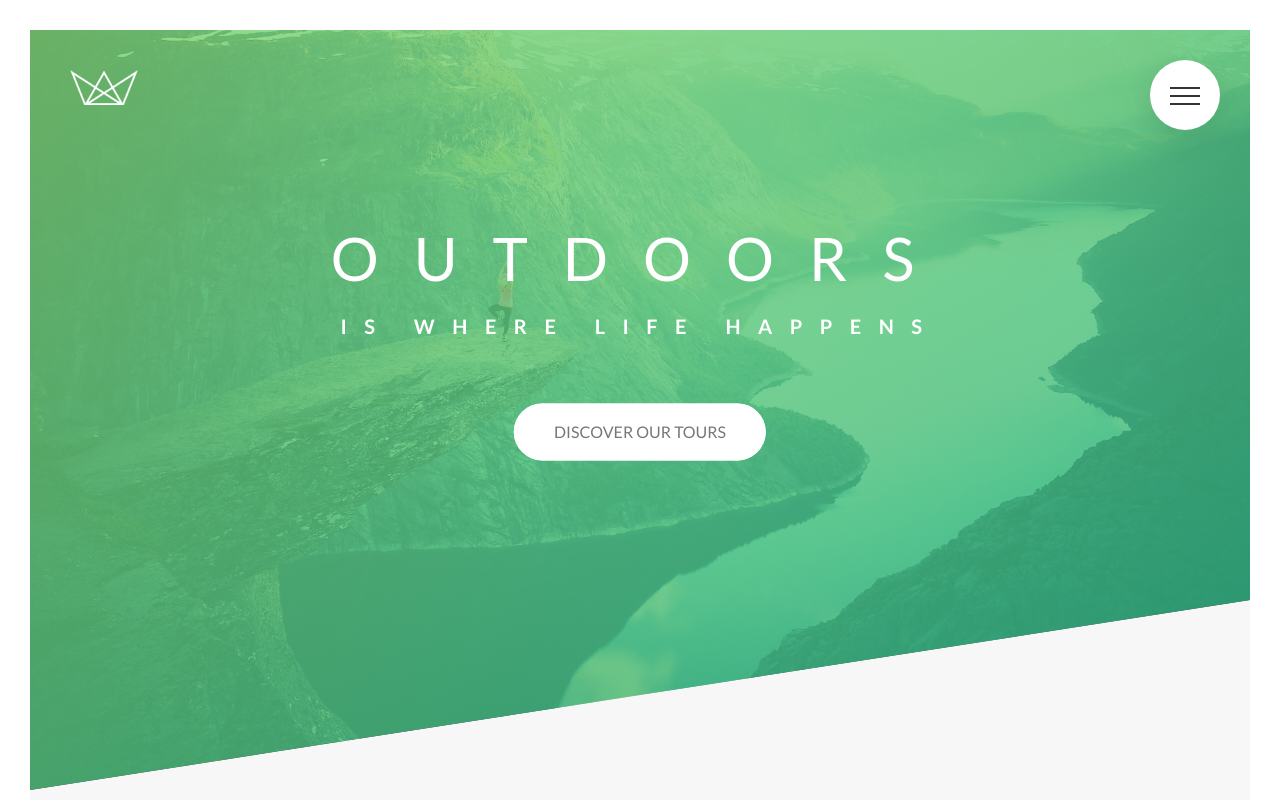
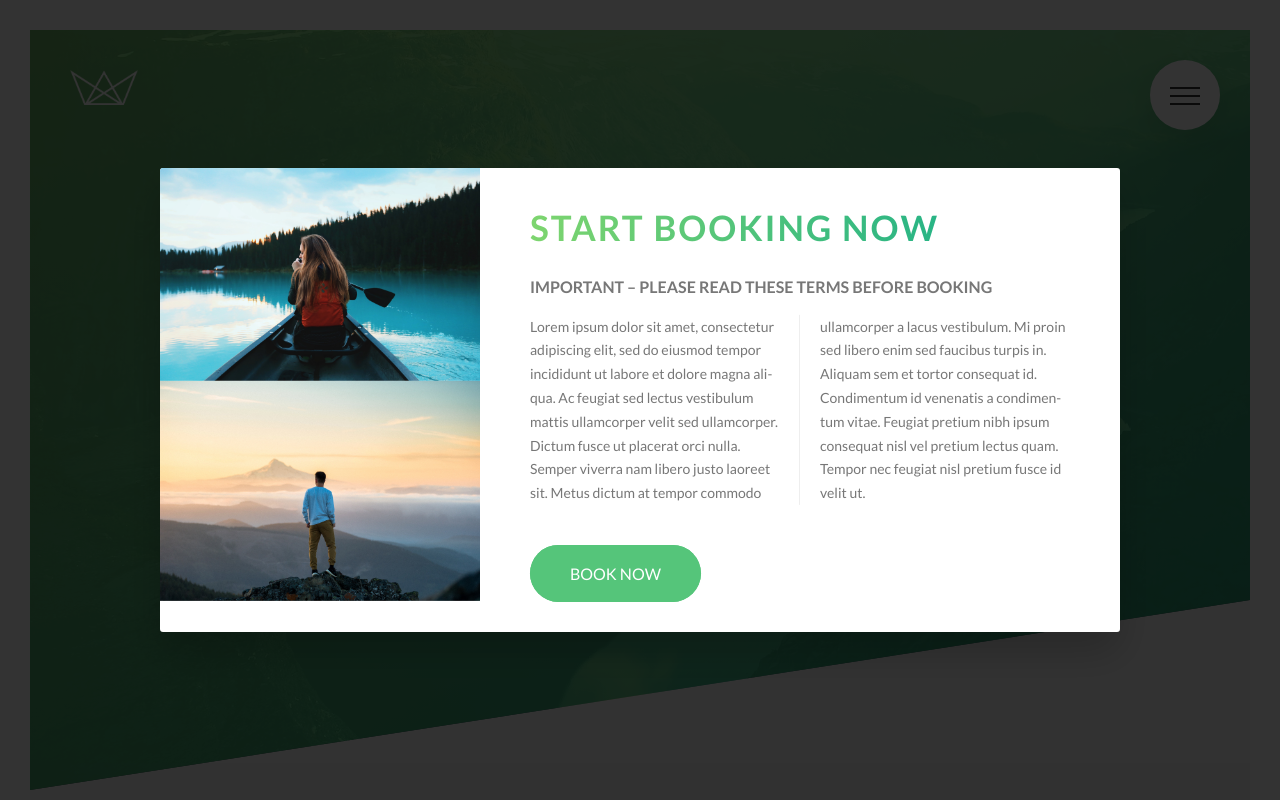
Before and after one commit to paul-blackwell/-Advanced-CSS-and-Sass-Flexbox-Grid-Animations-and-More, a website: page Natours/starter/index.html in a window 1280 px wide. Shown: the top 800 px of the page. Drawn offline with Linux system fonts and the light colour scheme.

Commit message:
Building a Pure CSS Popup - Part 1

```diff
--- a/Natours/starter/index.html
+++ b/Natours/starter/index.html
@@ -338,6 +338,23 @@
         </div>
     </footer>
 
+    <div class="popup">
+        <div class="popup__content">
+            <div class="popup__left">
+                <img src="img/nat-8.jpg" alt="Tour Photo" class="popup__img">
+                <img src="img/nat-9.jpg" alt="Tour Photo" class="popup__img">
+            </div>
+            <div class="popup__right">
+                <h2 class="heading-secondary u-margin-bottom-small">Start booking now</h2>
+                <h3 class="heading-tertiary u-margin-bottom-small">Important &ndash; Please read these terms before booking</h3>
+                <p class="popup__text">
+                    Lorem ipsum dolor sit amet, consectetur adipiscing elit, sed do eiusmod tempor incididunt ut labore et dolore magna aliqua. Ac feugiat sed lectus vestibulum mattis ullamcorper velit sed ullamcorper. Dictum fusce ut placerat orci nulla. Semper viverra nam libero justo laoreet sit. Metus dictum at tempor commodo ullamcorper a lacus vestibulum. Mi proin sed libero enim sed faucibus turpis in. Aliquam sem et tortor consequat id. Condimentum id venenatis a condimentum vitae. Feugiat pretium nibh ipsum consequat nisl vel pretium lectus quam. Tempor nec feugiat nisl pretium fusce id velit ut.
+                </p>
+                <a href="#" class="btn btn--green">Book now</a>
+            </div>
+        </div>
+    </div>
+
     <!-- Just to show how to use a frid using floats in css-->
     <!-- <section class="grid-test">
         <div class="row">
--- a/Natours/starter/sass/abstracts/_mixins.scss
+++ b/Natours/starter/sass/abstracts/_mixins.scss
@@ -5,3 +5,11 @@
         clear: both;
     }
 }
+
+
+@mixin  absCenter {
+    position: absolute;
+    top: 50%;
+    left: 50%;
+    transform: translate(-50%, -50%);
+}
--- /dev/null
+++ b/Natours/starter/sass/components/_popup.scss
@@ -0,0 +1,52 @@
+.popup {
+    height: 100vh;
+    width: 100%;
+    position: fixed;
+    top: 0;
+    left: 0;
+    background-color: rgba($color-black, .8);
+    z-index: 9999;
+
+    &__content {
+        @include absCenter;
+        width: 75%;
+        background-color: $color-white;
+        box-shadow: 0 2rem 4rem rgba($color-black, .2);
+        border-radius: $standard-border-radius;
+        display: table;
+        overflow: hidden;
+    }
+
+
+    &__left {
+        width: 33.333333%;
+        display: table-cell;
+    }
+
+    &__right {
+        width: 66.6666667%;
+        display: table-cell;
+        vertical-align: middle;
+        padding: 3rem 5rem;
+    }
+
+    &__img {
+        display: block;
+        width: 100%;
+    }
+
+    &__text {
+        font-size: 1.4rem;
+        margin-bottom: 4rem;
+
+
+        column-count: 2;
+        column-gap: 4rem; // Note: the default is 1rem = 14px as the font-size of &__text is set to 1.4rem;
+        column-rule: 1px solid $color-gray-light-2; // the border in the middle of the colums
+
+        -moz-hyphens: auto;
+        -ms-hyphens: auto;
+        -webkit-hyphens: auto;
+        hyphens: auto; // Will not work in Chrome
+    }
+}
--- a/Natours/starter/sass/main.scss
+++ b/Natours/starter/sass/main.scss
@@ -9,7 +9,7 @@
 @import "base/utilities";
 
 
-
+@import "components/popup";
 @import "components/bg-video";
 @import "components/button";
 @import "components/card";
```
Also changed, not shown: Natours/starter/css/style.css.
